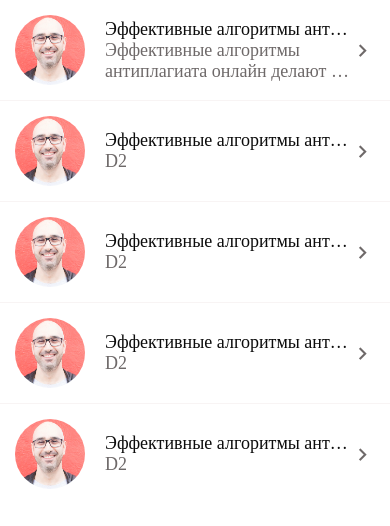
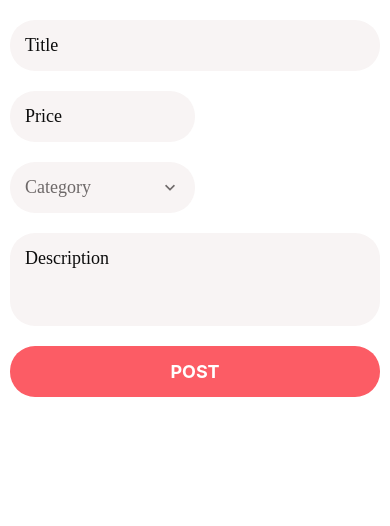
Before and after one commit to levan966/OnlineShop, a React Native app: screen / in a window 390 px wide. Shown: the top 526 px of the page. Built offline with nearby package versions, Linux system fonts and the light colour scheme.

Commit message:
Input Components with Dynamic Width

```diff
--- a/App.js
+++ b/App.js
@@ -21,13 +21,13 @@ import LoginScreen from "./app/screens/LoginScreen";
 import ListingEditScreen from "./app/screens/ListingEditScreen";
 
 export default function App() {
-  // return <LoginScreen  />
-  return <MessagesScreen />;
+  return <ListingEditScreen />;
+  // return <MessagesScreen />;
 }
 
 const styles = StyleSheet.create({
   container: {
-    flex: 1,
+    // flex: 1,
     // backgroundColor: "#f8f4f4",
     // paddingTop: 100,
     // padding: 20,
--- a/app/components/AppPicker.js
+++ b/app/components/AppPicker.js
@@ -18,9 +18,10 @@ import PickerItem from "./PickerItem";
 const AppPicker = ({
   icon,
   items,
+  onSelectItem,
+  placeholder,
   selectedItem,
-  placeholder,
-  onSelectItem,
+  width = "100%",
   ...otherProps
 }) => {
   console.log(items);
@@ -28,7 +29,7 @@ const AppPicker = ({
   return (
     <>
       <TouchableWithoutFeedback onPress={() => setModalVisible(!modalVisible)}>
-        <View style={styles.container}>
+        <View style={[styles.container, { width }]}>
           {icon && (
             <MaterialCommunityIcons
               name={icon}
@@ -82,7 +83,7 @@ export default AppPicker;
 
 const styles = StyleSheet.create({
   container: {
-    width: "100%",
+    // width: "10%",
     flexDirection: "row",
     alignItems: "center",
     padding: 15,
--- a/app/components/AppTextInput.js
+++ b/app/components/AppTextInput.js
@@ -4,9 +4,9 @@ import { MaterialCommunityIcons } from "@expo/vector-icons";
 import colors from "../config/colors";
 import defaultStyles from "../config/style";
 
-const AppTextInput = ({ icon, ...otherPros }) => {
+const AppTextInput = ({ icon, width = "100%", ...otherPros }) => {
   return (
-    <View style={styles.container}>
+    <View style={[styles.container, { width }]}>
       {icon && (
         <MaterialCommunityIcons
           name={icon}
@@ -24,7 +24,6 @@ export default AppTextInput;
 
 const styles = StyleSheet.create({
   container: {
-    width: "100%",
     flexDirection: "row",
     alignItems: "center",
     padding: 15,
--- a/app/components/Screen.js
+++ b/app/components/Screen.js
@@ -5,7 +5,7 @@ import { SafeAreaView, StyleSheet, Text, View } from "react-native";
 const Screen = ({ children, style }) => {
   return (
     <SafeAreaView style={[styles.screen, style]}>
-      <View style={style}>{children}</View>
+      <View style={[styles.view, style]}>{children}</View>
     </SafeAreaView>
   );
 };
@@ -14,7 +14,10 @@ export default Screen;
 
 const styles = StyleSheet.create({
   screen: {
+    paddingTop: Constants.statusBarHeight,
     flex: 1,
-    paddingTop: Constants.statusBarHeight,
+  },
+  view: {
+    flex: 1,
   },
 });
--- a/app/components/forms/AppFormField.js
+++ b/app/components/forms/AppFormField.js
@@ -6,13 +6,14 @@ import { useFormikContext } from "formik";
 import AppTextInput from "../AppTextInput";
 import ErrorMessage from "./ErrorMessage";
 
-const AppFormField = ({ name, ...otherProps }) => {
+const AppFormField = ({ name, width, ...otherProps }) => {
   const { setFieldTouched, handleChange, errors, touched } = useFormikContext();
   return (
     <>
       <AppTextInput
         onBlur={() => setFieldTouched(name)}
         onChangeText={handleChange(name)}
+        width={width}
         {...otherProps}
       />
       <ErrorMessage error={errors[name]} visible={touched[name]} />
--- a/app/components/forms/AppFormPicker.js
+++ b/app/components/forms/AppFormPicker.js
@@ -4,7 +4,7 @@ import { useFormikContext } from "formik";
 import AppPicker from "../AppPicker";
 import ErrorMessage from "./ErrorMessage";
 
-const AppFormPicker = ({ items, name, placeholder }) => {
+const AppFormPicker = ({ items, name, placeholder, width }) => {
   const { errors, setFieldValue, touched, values } = useFormikContext();
   return (
     <>
@@ -13,6 +13,7 @@ const AppFormPicker = ({ items, name, placeholder }) => {
         onSelectItem={(item) => setFieldValue(name, item)}
         placeholder={placeholder}
         selectedItem={values[name]}
+        width={width}
       />
       <ErrorMessage error={errors[name]} visible={touched[name]} />
     </>
--- a/app/screens/ListingEditScreen.js
+++ b/app/screens/ListingEditScreen.js
@@ -40,8 +40,14 @@ const ListingEditScreen = (props) => {
           maxLength={8}
           name="price"
           placeholder="Price"
+          width="50%"
         />
-        <Picker items={categories} name="Category" placeholder="Category" />
+        <Picker
+          items={categories}
+          name="Category"
+          placeholder="Category"
+          width="50%"
+        />
         <FormField
           maxLength={255}
           multiline
--- a/babel.config.js
+++ b/babel.config.js
@@ -1,6 +1,7 @@
-module.exports = function(api) {
+module.exports = function (api) {
   api.cache(true);
   return {
-    presets: ['babel-preset-expo'],
+    presets: ["babel-preset-expo"],
+    exclude: ["node_module"],
   };
 };
```
